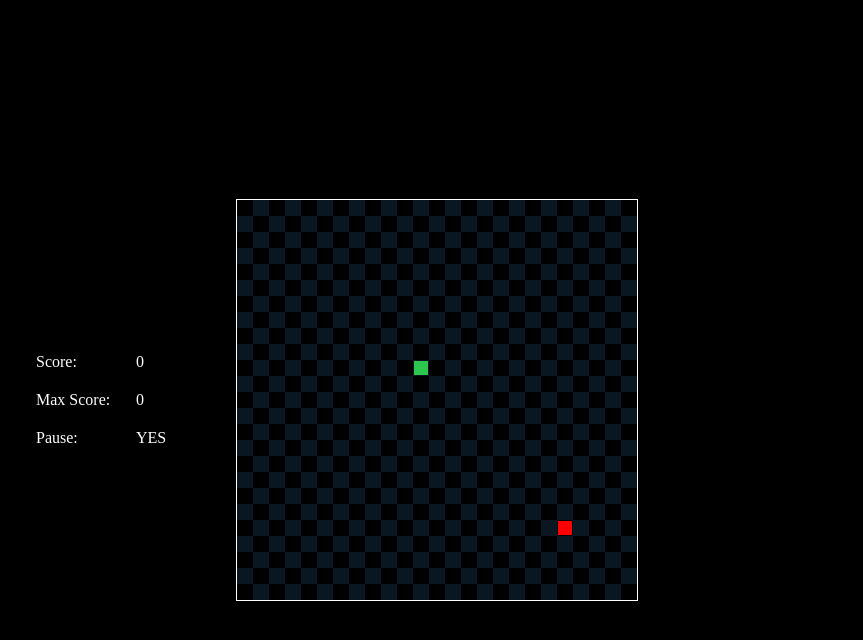
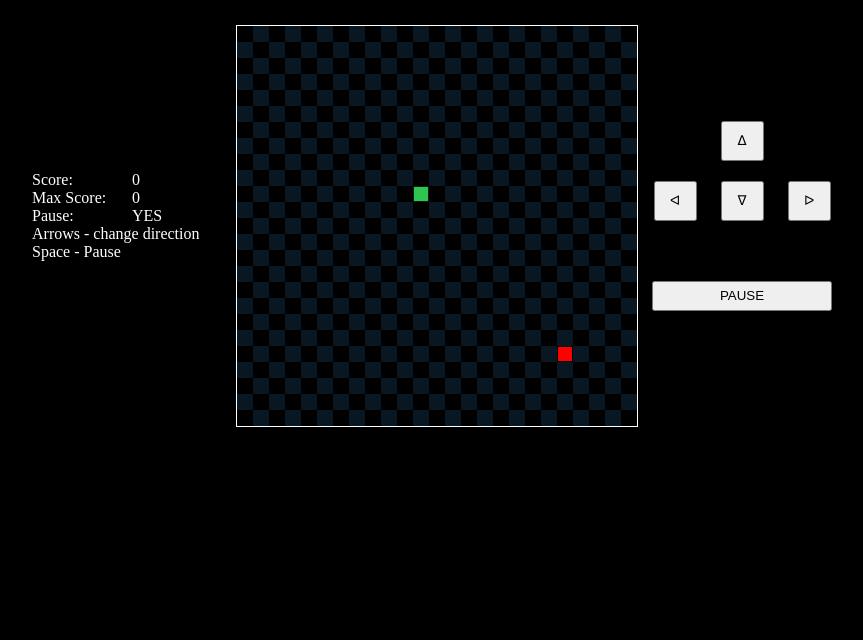
Before and after one commit to aleksabramov77/snake-game-js, a plain HTML site: page index.html in a window 1280 px wide. Shown: the whole page, without its empty margins (203-1066 px from the left). Drawn offline with Linux system fonts and the light colour scheme.

Commit message:
04 buttons

```diff
--- a/css/index.css
+++ b/css/index.css
@@ -3,28 +3,54 @@ body {
     height: 100%;
     margin: 0;
 }
+
 /*Задаём глобальные параметры*/
 body {
+    text-align: center;
+    /*display: flex;*/
     background: black;
-    display: flex;
-    align-items: center;
-    justify-content: center;
+    /*align-items: center;*/
+    /*justify-content: center;*/
 }
+
+body > div {
+    margin: 0 auto;
+    display: inline-block;
+    vertical-align: middle
+
+}
+
 /*Делаем границу вокруг игрового поля*/
 canvas {
-    margin-right: 200px;
+    margin-top: 25px;
     border: 1px solid white;
 }
 
 .gameInfo {
-    /*width: 250px;*/
-    /*margin-right: 100px;*/
+    text-align: start;
+
     color: white;
 }
+
 .gameInfoItem {
     display: grid;
     grid-template-columns: 100px 100px;
-    /*margin-inline: 50px;*/
-    margin-block: 20px;
     color: white;
 }
+
+.buttons {
+    width: 200px;
+}
+
+.buttons button {
+    display: inline-block;
+    margin: 10px;
+    width: 43px;
+    height: 40px;
+}
+
+button.pause {
+    margin-top: 50px;
+    width: 180px;
+    height: 30px;
+}
--- a/index.html
+++ b/index.html
@@ -24,10 +24,28 @@
         <div class="paused">ON</div>
     </div>
 
+    <div>
+        Arrows - change direction<br/>
+        Space - Pause
+    </div>
+
 </div>
-<canvas id="game" width="400" height="400"/>
-</canvas>
-
+<div>
+    <canvas id="game"/>
+</div>
+<div class="buttons">
+    <div>
+        <button class="up">ᐃ</button>
+    </div>
+    <div>
+        <button class="left">ᐊ</button>
+        <button class="down">ᐁ</button>
+        <button class="right">ᐅ</button>
+    </div>
+    <div>
+        <button class="pause">PAUSE</button>
+    </div>
+</div>
 <script type="text/javascript" src='js/index.js'></script>
 </body>
 </html>
--- a/js/index.js
+++ b/js/index.js
@@ -2,8 +2,16 @@ const canvasEl = document.getElementById('game')      // create variable for 'ga
 const scoreEl = document.getElementsByClassName('currentScore')[0]    // create variable for 'game' element
 const maxScoreEl = document.getElementsByClassName('maxScore')  [0]    // create variable for 'game' element
 const pausedEl = document.getElementsByClassName('paused')[0]    // create variable for 'game' element
+const upBtnEl = document.getElementsByClassName('up')[0]    // create variable for 'game' element
+const leftBtnEl = document.getElementsByClassName('left')[0]    // create variable for 'game' element
+const downBtnEl = document.getElementsByClassName('down')[0]    // create variable for 'game' element
+const rightBtnEl = document.getElementsByClassName('right')[0]    // create variable for 'game' element
+const pauseBtnEl = document.getElementsByClassName('pause')[0]    // create variable for 'game' element
+
 const context = canvasEl.getContext('2d')
-const grid = 16         // size of cell in pixels
+canvasEl.width=400
+canvasEl.height=400
+const grid = canvasEl.width / 25         // size of cell in pixels
 let framesCount = 0           // speed
 const initLength = 2  // initial length of snake
 let score = 0
@@ -13,7 +21,7 @@ let firstRender = true
 
 /* snake state */
 const snake = {
-    x: 160,             // initial coords (in grid)
+    x: 160,             // initial coords
     y: 160,
     dx: grid,           // initial direction of moving
     dy: 0,
@@ -23,7 +31,7 @@ const snake = {
 
 /* apple state */
 const apple = {
-    x: 320,             // initial coords (in grid)
+    x: 320,             // initial coords
     y: 320
 }
 
@@ -140,6 +148,26 @@ document.addEventListener('keydown', e => {
         isPaused = !isPaused
     }
 })
+leftBtnEl.addEventListener('click', () => {
+        snake.dx = -grid
+        snake.dy = 0
+    })
+upBtnEl.addEventListener('click', () => {
+        snake.dy = -grid
+        snake.dx = 0
+    })
+rightBtnEl.addEventListener('click', () => {
+        snake.dx = grid
+        snake.dy = 0
+    })
+downBtnEl.addEventListener('click', () => {
+        snake.dy = grid
+        snake.dx = 0
+    })
+pauseBtnEl.addEventListener('click', () => {
+        isPaused = !isPaused
+    })
+
 
 /* Start game */
 requestAnimationFrame(loop)
```
